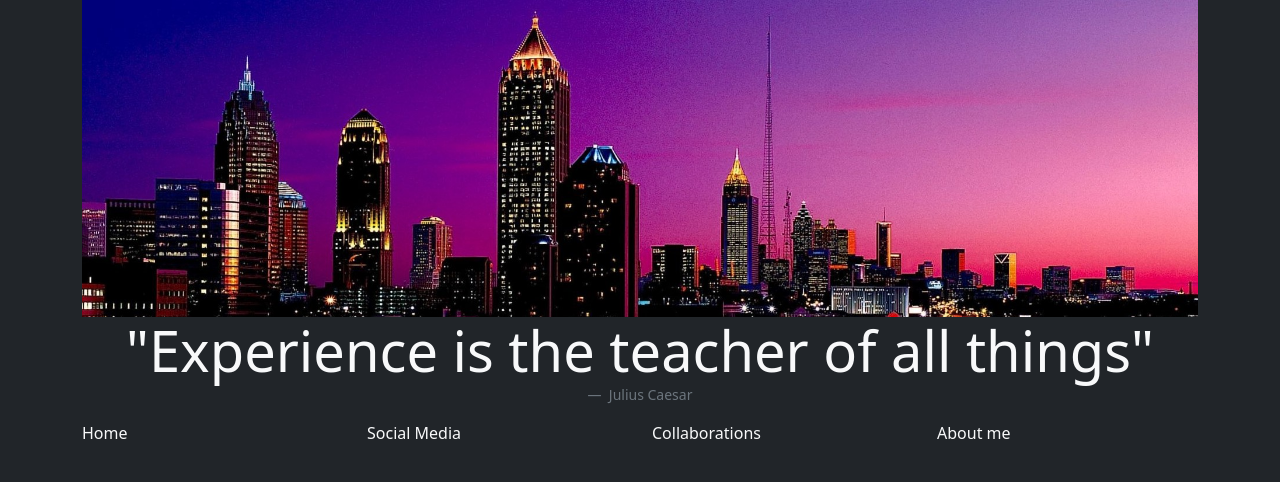
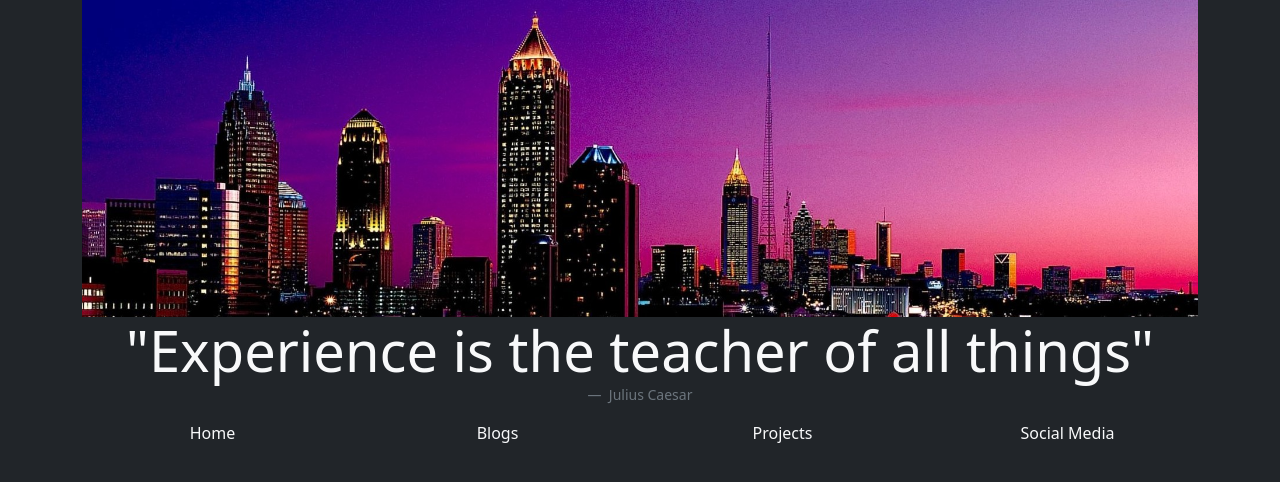
Before and after one commit to BahnimanBorah/github-io-v2, a plain HTML site: page index.html in a window 1280 px wide. Drawn offline with nearby package versions, Linux system fonts and the light colour scheme.

Commit message:
few changes

```diff
--- a/index.html
+++ b/index.html
@@ -21,18 +21,18 @@
                 Julius Caesar
             </figcaption>
         </figure>
-        <div class="row text-light">
+        <div class="row text-light text-center">
             <div class="col">
                 <a href="">Home</a>
             </div>
             <div class="col">
-                Social Media
+               <a href="">Blogs</a>
             </div>
             <div class="col">
-                Collaborations
+                <a href="">Projects</a>
             </div>
             <div class="col">
-                About me
+                <a href="">Social Media</a>
             </div>
         </div>
     </div>
```
